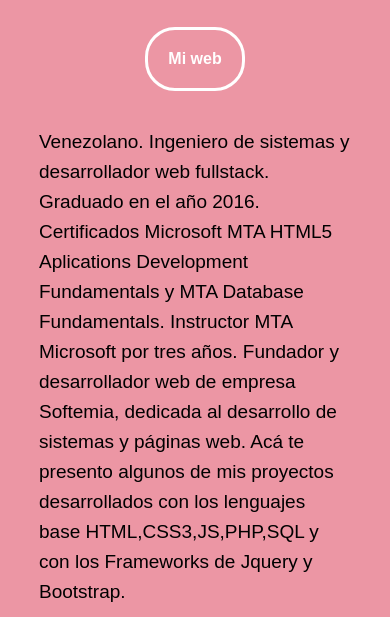
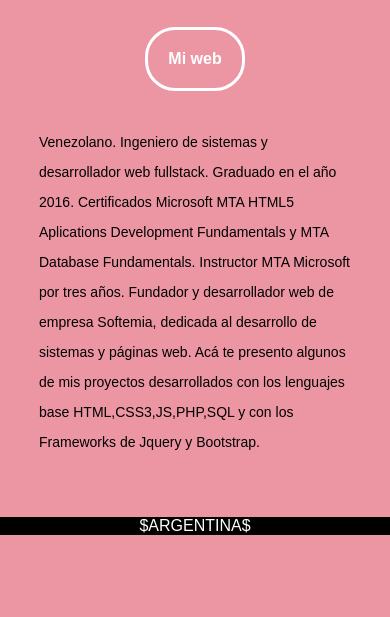
Before and after one commit to Badghel/portfolio, a plain HTML site: page index.html in a window 390 px wide. Shown: the part 396-1013 px from the top of the page. Drawn offline with Linux system fonts and the light colour scheme.

Commit message:
Update index.css

```diff
--- a/css/index.css
+++ b/css/index.css
@@ -85,7 +85,7 @@ footer{
         margin-left: 30px;
     }
     footer{
-        margin-top: 31px;
+        margin-top: 60px;
     }
     .derecha h3{
         margin-top: 20px;
@@ -93,4 +93,8 @@ footer{
     .luciano{
         margin-right: 20px;
     }
+    p{
+        font-size: 14px;
+
+    }
 }
```
